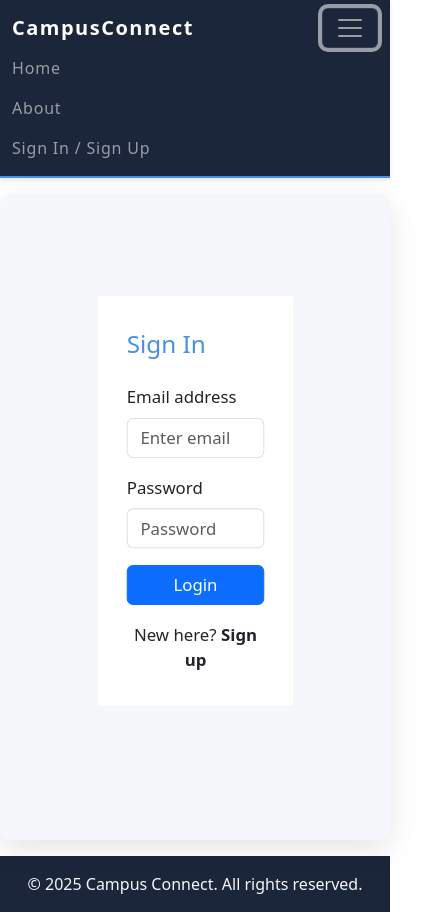
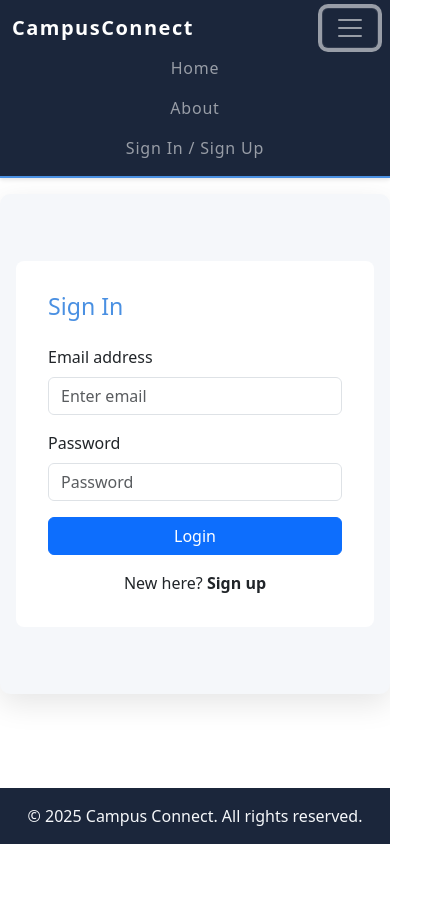
Before and after one commit to parvmunjal/campus-connect-fe, a React (Create React App) app: page /auth in a window 390 px wide. Both pictures are taken after a click on the button 350 px from the left and 28 px from the top of the page. Shown: the whole page, 438 px wide, since content can reach past the window. After the commit the page ends 844 px from the top, so only its background shows below. Built offline with nearby package versions, Linux system fonts and the light colour scheme.

Commit message:
auth completed for organizer, toaster and loader added

```diff
--- a/package.json
+++ b/package.json
@@ -7,12 +7,16 @@
     "@testing-library/jest-dom": "^6.6.3",
     "@testing-library/react": "^16.3.0",
     "@testing-library/user-event": "^13.5.0",
+    "axios": "^1.9.0",
     "bootstrap": "^5.3.6",
+    "bootstrap-icons": "^1.13.1",
     "react": "^19.1.0",
     "react-bootstrap": "^2.10.10",
     "react-dom": "^19.1.0",
+    "react-loader-spinner": "^6.1.6",
     "react-router-dom": "^7.6.0",
     "react-scripts": "^5.0.1",
+    "react-toastify": "^11.0.5",
     "web-vitals": "^2.1.4"
   },
   "scripts": {
--- a/src/App.js
+++ b/src/App.js
@@ -5,12 +5,14 @@ import Footer from "./components/layouts/Footer";
 import { BrowserRouter as Router, Routes, Route } from 'react-router-dom';
 import Home from './pages/Home';
 import Auth from './pages/Auth';
-
+import { ToastContainer } from 'react-toastify';
+import 'react-toastify/dist/ReactToastify.css';
 
 function App() {
   return (
     <Router>
       <div className="d-flex flex-column min-vh-100">
+        <ToastContainer position="top-right" autoClose={2000} />
         <Navbar/>
         <main className="flex-fill">
           <Routes>
--- a/src/components/auth/SignupForm.jsx
+++ b/src/components/auth/SignupForm.jsx
@@ -8,6 +8,8 @@ const SignupForm = ({ onSwitch, onSubmit }) => {
     password: '',
     phoneNumber: '',
     role: 'ROLE_USER',
+    description: '',
+    dpUrl: ''
   });
 
   const [errors, setErrors] = useState({});
@@ -21,6 +23,11 @@ const SignupForm = ({ onSwitch, onSubmit }) => {
 
     if (!formData.password.trim()) errs.password = 'Password is required';
     if (!formData.phoneNumber.trim()) errs.phoneNumber = 'Phone number is required';
+
+    if (formData.role === 'ROLE_ORGANIZER') {
+      if (!formData.description.trim()) errs.description = 'Description is required';
+      if (!formData.dpUrl.trim()) errs.dpUrl = 'DP URL is required';
+    }
 
     setErrors(errs);
     return Object.keys(errs).length === 0;
@@ -110,6 +117,36 @@ const SignupForm = ({ onSwitch, onSubmit }) => {
           </Form.Select>
         </Form.Group>
 
+        {formData.role === 'ROLE_ORGANIZER' && (
+          <>
+            <Form.Group controlId="signupDescription" className="mb-3">
+              <Form.Label>Description</Form.Label>
+              <Form.Control
+                as="textarea"
+                placeholder="Enter description"
+                name="description"
+                value={formData.description}
+                onChange={handleChange}
+                isInvalid={!!errors.description}
+              />
+              <Form.Control.Feedback type="invalid">{errors.description}</Form.Control.Feedback>
+            </Form.Group>
+
+            <Form.Group controlId="signupDpUrl" className="mb-3">
+              <Form.Label>DP URL</Form.Label>
+              <Form.Control
+                type="url"
+                placeholder="Enter display picture URL"
+                name="dpUrl"
+                value={formData.dpUrl}
+                onChange={handleChange}
+                isInvalid={!!errors.dpUrl}
+              />
+              <Form.Control.Feedback type="invalid">{errors.dpUrl}</Form.Control.Feedback>
+            </Form.Group>
+          </>
+        )}
+
         <Button variant="primary" type="submit" className="w-100">
           Register
         </Button>
--- /dev/null
+++ b/src/components/common/Loader.jsx
@@ -0,0 +1,21 @@
+import React from 'react';
+import { Bars } from 'react-loader-spinner';
+import styles from './Loader.module.css';
+
+const Loader = () => {
+  return (
+    <div className={styles.overlay}>
+      <Bars
+        height="80"
+        width="80"
+        color="#2E3A59"
+        ariaLabel="bars-loading"
+        wrapperStyle={{}}
+        wrapperClass=""
+        visible={true}
+  />
+    </div>
+  );
+};
+
+export default Loader;
--- /dev/null
+++ b/src/components/common/Loader.module.css
@@ -0,0 +1,12 @@
+.overlay {
+  position: fixed;
+  top: 0;
+  left: 0;
+  width: 100%;
+  height: 100%;
+  background-color: rgba(39, 39, 39, 0.3);
+  display: flex;
+  justify-content: center;
+  align-items: center;
+  z-index: 9999;
+}
--- a/src/components/layouts/Navbar.jsx
+++ b/src/components/layouts/Navbar.jsx
@@ -3,12 +3,14 @@ import { Navbar, Nav, Container, NavDropdown } from 'react-bootstrap';
 import { Link,useNavigate} from 'react-router-dom';
 import styles from './Navbar.module.css';
 import { useAuth } from '../../context/AuthContext'; // adjust path if needed
+import {toast} from 'react-toastify';
 
 const NavBar = () => {
   const { auth,logout } = useAuth();
   const navigate=useNavigate();
 const handleLogout= ()=>{
   logout();
+  toast.success("Logged out successfully!")
   navigate('/');
 };
   return (
@@ -21,7 +23,7 @@ const handleLogout= ()=>{
         <Navbar.Toggle aria-controls="basic-navbar-nav" />
 
         <Navbar.Collapse id="basic-navbar-nav" className={styles.basicNavbar}>
-          <Nav className={`ms-auto ${styles.navWrapper}`}>
+          <Nav className={`ms-auto d-flex align-items-center ${styles.navWrapper}`}>
             <Nav.Link as={Link} to="/" className={styles.navLinkCustom}>Home</Nav.Link>
             <Nav.Link as={Link} to="/about" className={styles.navLinkCustom}>About</Nav.Link>
 
--- a/src/components/layouts/Navbar.module.css
+++ b/src/components/layouts/Navbar.module.css
@@ -24,3 +24,8 @@
 .basicNavbar{
   margin-right: -60px;
 }
+@media(max-width:768px){
+  .basicNavbar{
+  margin-right: 0px;
+}
+}
--- a/src/index.js
+++ b/src/index.js
@@ -5,6 +5,8 @@ import App from './App';
 import reportWebVitals from './reportWebVitals';
 import 'bootstrap/dist/css/bootstrap.min.css';
 import { AuthProvider } from './context/AuthContext';
+import 'bootstrap-icons/font/bootstrap-icons.css';
+
 
 
 const root = ReactDOM.createRoot(document.getElementById('root'));
--- a/src/pages/Auth.jsx
+++ b/src/pages/Auth.jsx
@@ -5,9 +5,12 @@ import styles from '../styles/Auth.module.css';
 import { signin, signup } from '../services/authService';
 import { useAuth } from '../context/AuthContext';
 import {useNavigate} from 'react-router-dom';
+import {toast} from 'react-toastify';
+import Loader from '../components/common/Loader';
+
 
 const Auth = () => {
-  const [isLogin, setIsLogin] = useState(true); // true = show LoginForm, false = show SignupForm
+  const [isLogin, setIsLogin] = useState(true);
   const [loading, setLoading] = useState(false);
   const [error, setError] = useState(null);
 
@@ -20,9 +23,11 @@ const Auth = () => {
     try {
       const data = await signin(credentials);
       login({ token: data.token, userId: data.userId });
+      toast.success("Logged in successfully!")
       navigate('/')
     } catch (err) {
       setError(err.message);
+      toast.error("Login failed.")
       throw err;
     } finally {
       setLoading(false);
@@ -35,8 +40,10 @@ const Auth = () => {
     try {
       await signup(userInfo);
       setIsLogin(true);
+      toast.success("Account created successfully!")
     } catch (err) {
       setError(err.message);
+      toast.error("Signup failed.")
       throw err;
     } finally {
       setLoading(false);
@@ -49,6 +56,7 @@ const Auth = () => {
 
   return (
     <div className={styles.authContainer}>
+        {loading && <Loader/>}
       <div className={styles.formsContainer}>
         <div className={`${styles.formsWrapper} ${!isLogin ? styles.slideSignup : ''}`}>
           <div className={`${styles.formSection} ${isLogin ? `${styles.activeForm} ${styles.loginMargin}` : styles.inactiveForm}`}>
--- a/src/services/authService.js
+++ b/src/services/authService.js
@@ -1,10 +1,10 @@
 import axios from 'axios';
 
-const BASE_URL = 'https://campusconnect-o0ic.onrender.com/auth';
+const BASE_URL = 'https://campusconnect-o0ic.onrender.com';
 
 export const signin = async (credentials) => {
   try {
-    const response = await axios.post(`${BASE_URL}/signin`, credentials, {
+    const response = await axios.post(`${BASE_URL}/auth/signin`, credentials, {
       headers: {
         'Content-Type': 'application/json',
       },
@@ -26,7 +26,10 @@ export const signin = async (credentials) => {
 
 export const signup = async (userInfo) => {
   try {
-    const response = await axios.post(`${BASE_URL}/signup`, userInfo, {
+    const isOrganizer = userInfo.role === 'ROLE_ORGANIZER';
+    const endpoint = isOrganizer ? '/organizers' : '/auth/signup';
+
+    const response = await axios.post(`${BASE_URL}${endpoint}`, userInfo, {
       headers: {
         'Content-Type': 'application/json',
       },
--- a/src/styles/Auth.module.css
+++ b/src/styles/Auth.module.css
@@ -108,3 +108,39 @@
 .sideText p {
   margin: 0.2rem 0;
 }
+/* Mobile responsiveness */
+@media (max-width: 768px) {
+  .authContainer {
+    flex-direction: column;
+    padding: 1rem;
+    height: auto;
+  }
+
+  .formsContainer {
+    width: 100%;
+  }
+
+  .formsWrapper {
+    flex-direction: column;
+    width: 100%;
+    transform: none !important; /* Disable slide on mobile */
+  }
+
+  .formSection {
+    width: 100%;
+    transform: none !important;
+    opacity: 1 !important;
+    display: block !important;
+    margin: 0;
+  }
+
+  .inactiveForm,
+  .hiddenForm {
+    display: none !important;
+  }
+
+  .loginMargin {
+    margin-top: 2rem;
+    margin-bottom: 2rem;
+  }
+}
```
Also changed, not shown: 1 other file (tests, documents, lock files or other folders).
